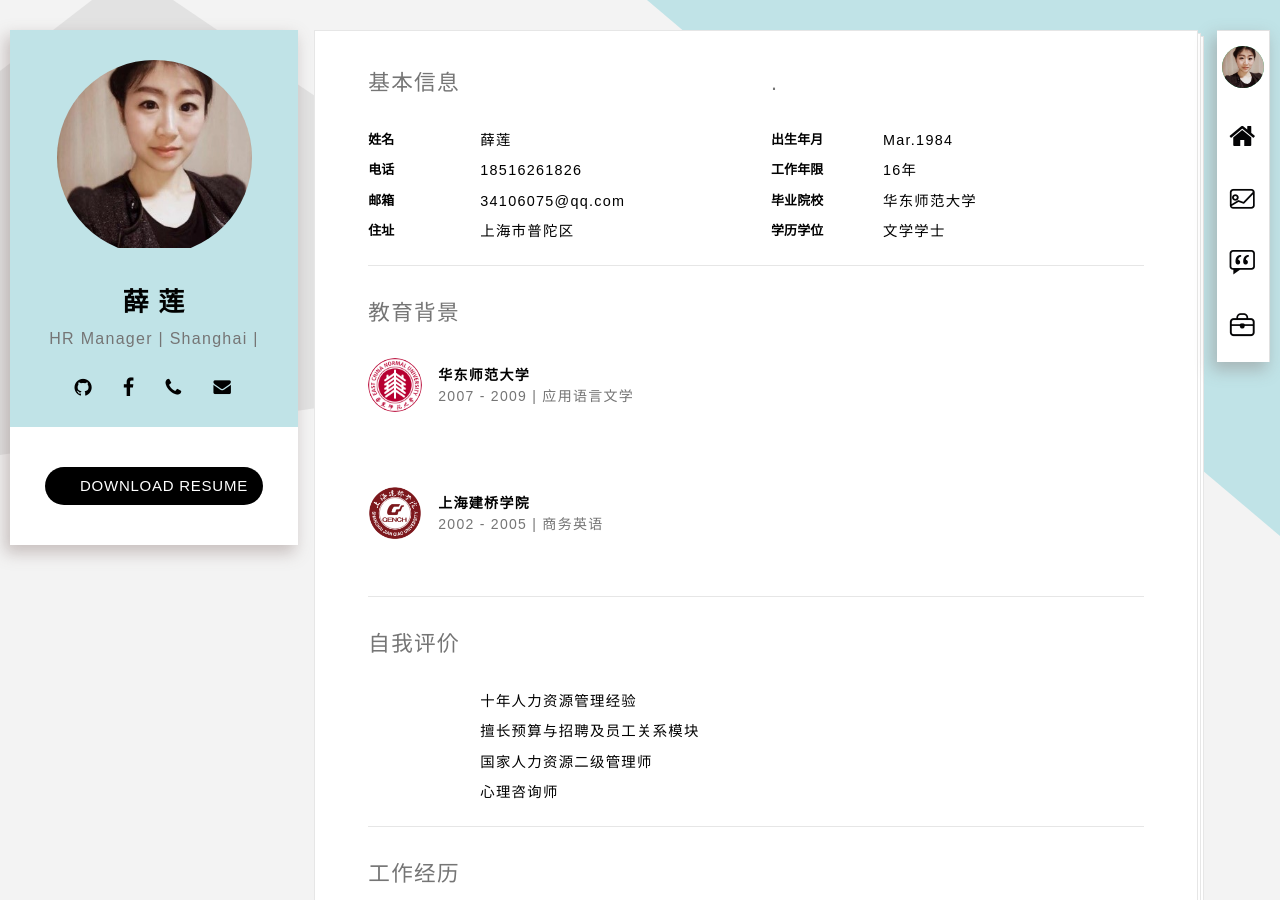
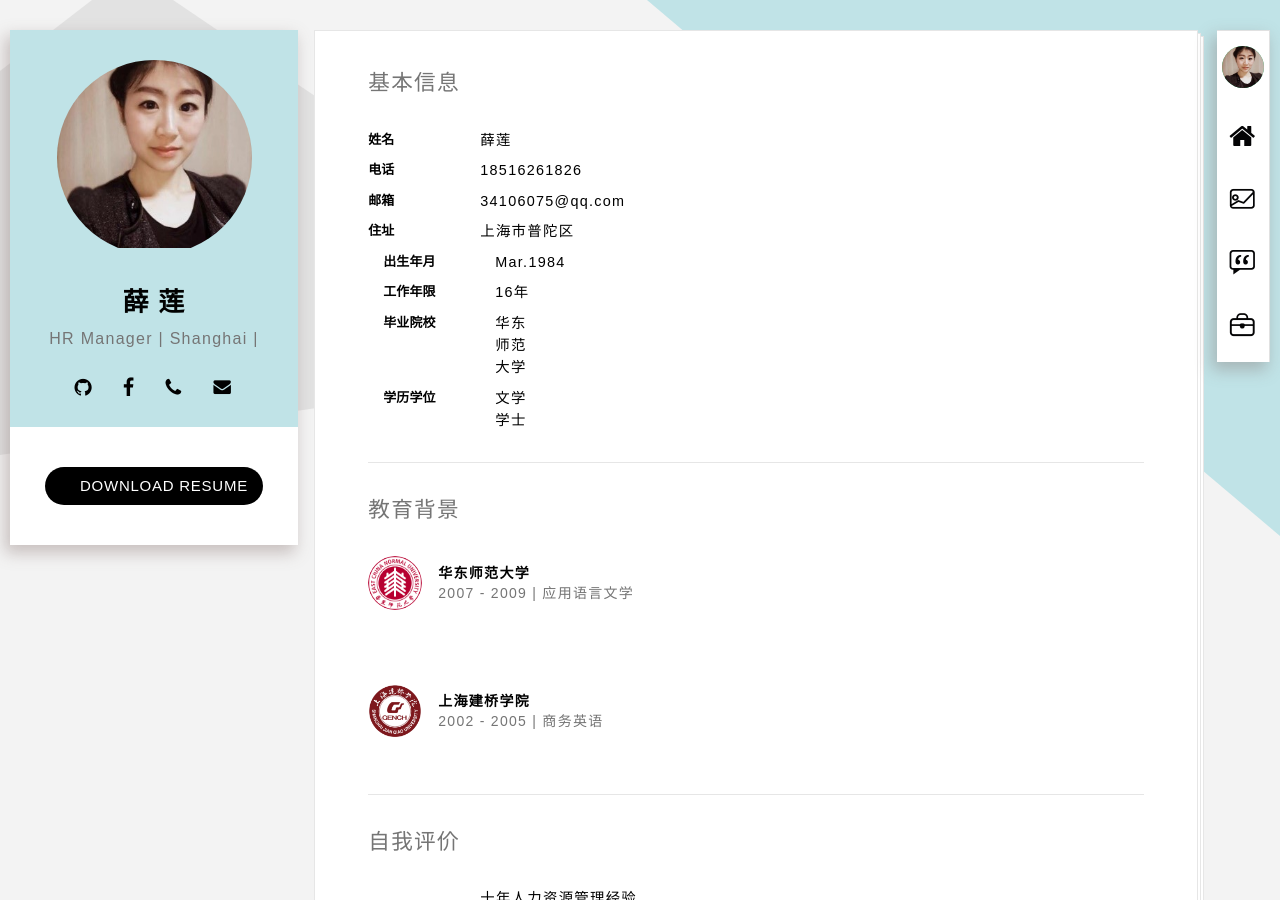
Before and after one commit to sherry0520/sherry0520.github.io, a Jekyll site: the page built from index.html, in a window 1280 px wide and 900 px high. Built offline with Jekyll 4.4.1, drawn with Linux system fonts in a browser that asks for light colours; some web fonts are replaced.

Commit message:
Update resumer_01-basic.html

```diff
--- a/_includes/resumer_01-basic.html
+++ b/_includes/resumer_01-basic.html
@@ -1,6 +1,6 @@
 <section class="section brd-btm" id="basic_info">
     <div class="row">
-        <div class="col-xs-6 clear-mrg">
+        <div class="col-sm-6 clear-mrg">
             <h2 class="title-thin text-muted">基本信息</h2>
 
             <dl class="dl-horizontal clear-mrg">
@@ -17,16 +17,7 @@
                 <dt class="text-upper">住址</dt>
                 <dd>上海市普陀区</dd>
 
-
-            </dl>
-        </div><!-- .col-sm-6 -->
-
-
-        <div class="col-xs-6 offset-xs-6 clear-mrg">
-            <h2 class="title-thin text-muted">.</h2>
-
-            <dl class="dl-horizontal clear-mrg">
-
+              <div class="col-sm-6 offset-xs-6">
                 <dt class="text-upper">出生年月</dt>
                 <dd>Mar.1984</dd>
 
@@ -38,6 +29,7 @@
 
                 <dt class="text-upper">学历学位</dt>
                 <dd>文学学士</dd>
+              </div><!-- .col-xs-6 offset-xs-6 -->
 
             </dl>
         </div><!-- .col-sm-6 -->
```
